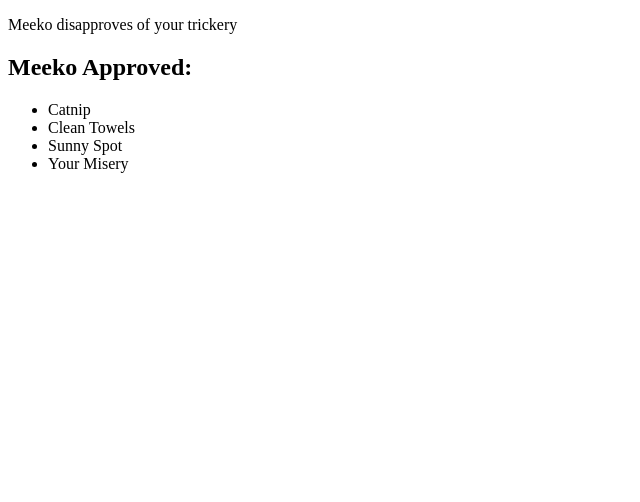
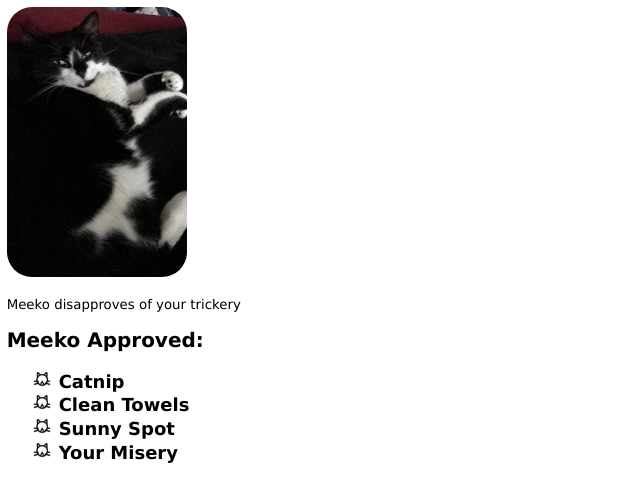
Before and after one commit to KUWebDesign/Info-Session-2, a plain HTML site: page javascript/index.html in a window 1280 px wide. Shown: the whole page, without its empty margins (0-640 px from the left). Drawn offline with Linux system fonts and the light colour scheme.

Commit message:
javascript updated

```diff
--- a/javascript/index.html
+++ b/javascript/index.html
@@ -7,9 +7,39 @@
     <title>Javascript Basics</title>
 
     <script src="main.js"></script>
+    <style>
+     ul
+     {
+          list-style-image: url('images/catBullet.png');
+          list-style-position: inside;
+          text-indent: 25px;
+          font-weight: bold;
+          font-size: 18px;
+          display: block;
+          padding-left:0;
+     }
+     body
+     {
+       font-size: 10pt;
+       font-family: Verdana, Geneva, Arial, Helvetica, sans-serif;
+       color: black;
+       line-height: 14pt;
+       padding-left: 5pt;
+       padding-right: 5pt;
+       padding-top: 5pt;
+       margin: auto;
+     }
+     img
+     {
+          width: 180px;
+          height: 270px;
+          border-radius: 25px;
+     }
+    </style>
 
   </head>
   <body>
+       <img src="images/Meeko.jpg">
        <p id="likes"></p>
 
        <section id="Approved">
```
